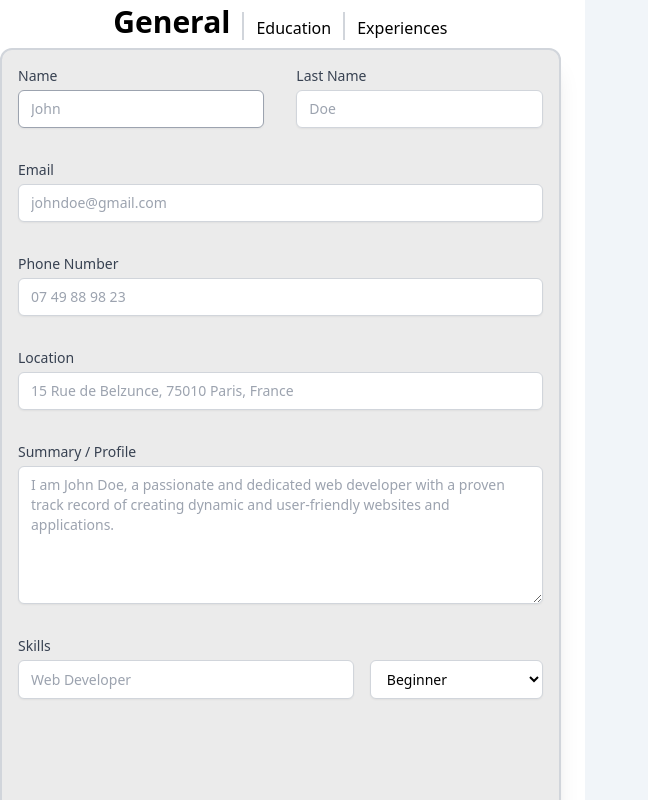
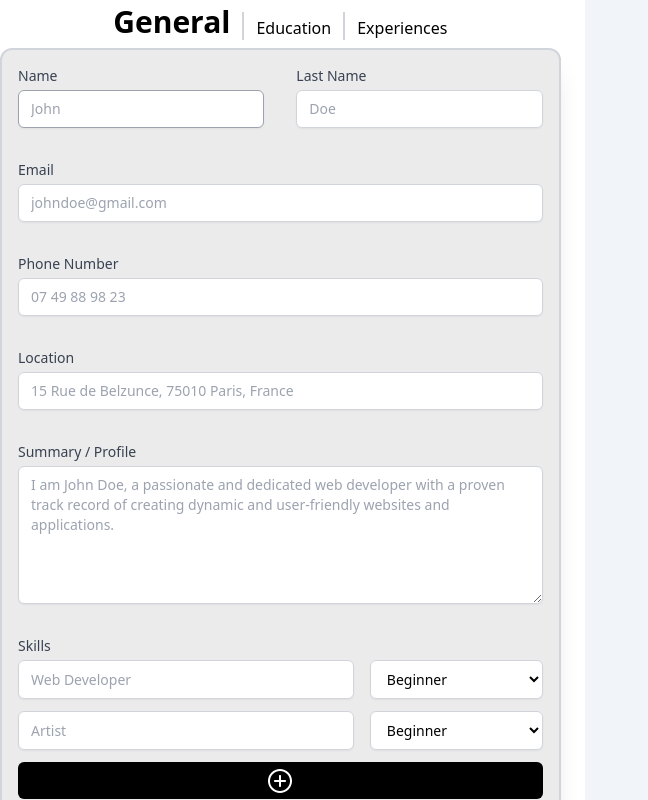
Before and after one commit to Vincent0103/CV-application, a React (Vite) app: page / in a window 1280 px wide. Shown: the top 800 px of the page, without its empty margins (0-648 px from the left). Built offline with nearby package versions, Linux system fonts and the light colour scheme.

Commit message:
Finish general skills section and add a11y solutions

```diff
--- a/package.json
+++ b/package.json
@@ -30,6 +30,8 @@
     "postcss-import": "^16.1.0",
     "prettier": "^3.3.2",
     "tailwindcss": "^3.4.4",
-    "vite": "^5.3.1"
+    "uuid": "^10.0.0",
+    "vite": "^5.3.1",
+    "vite-plugin-svgr": "^4.2.0"
   }
 }
--- a/src/components/FormSections.jsx
+++ b/src/components/FormSections.jsx
@@ -1,4 +1,4 @@
-import Input from "./Utils";
+import Input, { Select, AddBtn } from "./Utils";
 
 const FormSections = () => {
   const GeneralForm = () => {
@@ -16,16 +16,18 @@ const FormSections = () => {
           <Input type="text" name="location" labelName="Location" placeholder="15 Rue de Belzunce, 75010 Paris, France" />
           <Input type="textarea" name="summary" labelName="Summary / Profile" minLength="50"
           maxLength="300" placeholder={summaryForJohnDoe} />
-          <Input type="text" name="skills" labelName="Skills" placeholder="Web Developer">
-            <select name="expertise" id="expertise" className="mt-1 block w-[50%] px-3 py-2
-          bg-white border border-gray-300 rounded-md shadow-sm focus:outline-none focus:ring-gray-400
-            focus:border-gray-400 sm:text-sm">
-              <option selected value="beginner">Beginner</option>
-              <option value="intermediate">Intermediate</option>
-              <option value="advanced">Advanced</option>
-              <option value="expert">Expert</option>
-            </select>
+
+          <Input type="text" name="skill" labelName="Skills" placeholder="Web Developer"
+          additionalStyles="pb-2" >
+            <Select name="expertise" values={["beginner", "intermediate", "advanced", "expert"]} />
           </ Input>
+
+          <Input type="text" name="skill2" placeholder="Artist" additionalStyles="pt-0 pb-3">
+            <Select name="expertise" values={["beginner", "intermediate", "advanced", "expert"]} />
+          </ Input>
+
+          <AddBtn />
+
         </form>
       </div>
     );
@@ -35,9 +37,11 @@ const FormSections = () => {
     return (
       <div className="flex flex-col mb-2">
         <div className="rounded-lg h-10 max-w-full flex justify-center items-end gap-3">
-          <button type="button" className="font-bold text-3xl">General</button>
-          <button type="button" className="border-x-2 border-gray-300 px-3 h-7 flex items-end">Education</button>
-          <button type="button" className="">Experiences</button>
+          <button type="button" className="font-bold text-3xl" aria-selected="true"
+          role="tab">General</button>
+          <button type="button" className="border-x-2 border-gray-300 px-3 h-7 flex items-end"
+          role="tab">Education</button>
+          <button type="button" className="" role="tab">Experiences</button>
         </div>
       </div>
     );
--- a/src/components/Utils.jsx
+++ b/src/components/Utils.jsx
@@ -1,21 +1,25 @@
-const Input = ({children, type, name, labelName, placeholder, minLength, maxLength, hasAutoFocus=false}) => {
+import { v4 as uuidv4 } from "uuid";
+import PlusIcon from "../assets/icons/plus.svg";
+
+const Input = ({ children, type, name, labelName, placeholder,
+  minLength, maxLength, hasAutoFocus=false, additionalStyles="" }) => {
+
+  const classes = `mt-1 block w-full px-3 py-2
+  bg-white border border-gray-300 rounded-md shadow-sm focus:outline-none focus:ring-gray-400
+    focus:border-gray-400 sm:text-sm invalid:outline-none invalid:ring-rose-500
+    invalid:border-rose-500`;
 
   const input = (type !== "textarea")
-  ? <input type={type} name={name} id={name} className="mt-1 block w-full px-3 py-2
-  bg-white border border-gray-300 rounded-md shadow-sm focus:outline-none focus:ring-gray-400
-    focus:border-gray-400 sm:text-sm invalid:outline-none invalid:ring-rose-500
-    invalid:border-rose-500" placeholder={placeholder}
+  ? <input type={type} name={name} id={name} className={classes} placeholder={placeholder}
     autoFocus={hasAutoFocus} />
-  : <textarea name={name} id={name} rows="6" className="mt-1 block w-full px-3 py-2
-  bg-white border border-gray-300 rounded-md shadow-sm focus:outline-none focus:ring-gray-400
-    focus:border-gray-400 sm:text-sm invalid:ring-rose-500 invalid:border-rose-500"
-    placeholder={placeholder} minLength={minLength} maxLength={maxLength}
+  : <textarea name={name} id={name} rows="6" className={classes} placeholder={placeholder}
+    minLength={minLength} maxLength={maxLength}
     autoFocus={hasAutoFocus} >
     </textarea>
 
   return (
-    <div className="p-4 w-full">
-      <label htmlFor={name} className="block text-sm font-medium text-gray-700">{labelName}</label>
+    <div className={`p-4 w-full${additionalStyles && ` ${additionalStyles}`}`}>
+      {labelName && <label htmlFor={name} className="block text-sm font-medium text-gray-700">{labelName}</label>}
       {children
       ? <div className="flex gap-4">{input}{children}</div>
       : input}
@@ -23,4 +27,28 @@ const Input = ({children, type, name, labelName, placeholder, minLength, maxLeng
   )
 }
 
+const Select = ({ name, values }) => {
+  return (
+    <select name={name} id={name} className="mt-1 block w-[50%] px-3 py-2
+    bg-white border border-gray-300 rounded-md shadow-sm focus:outline-none focus:ring-gray-400
+    focus:border-gray-400 sm:text-sm">
+    {values.map((value) => <option key={uuidv4()} value={value}>{value[0].toUpperCase() + value.slice(1)}</option>)}
+    </select>
+  );
+}
+
+const AddBtn = () => {
+  const PlusIcon = <svg className="transition-transform group-hover:rotate-180" xmlns="http://www.w3.org/2000/svg" width="24" height="24" fill="white" id="plus"><path d="M12 24c-3.2 0-6.2-1.2-8.5-3.5-4.7-4.7-4.7-12.3 0-17C5.8 1.2 8.8 0 12 0s6.2 1.2 8.5 3.5c4.7 4.7 4.7 12.3 0 17-2.3 2.3-5.3 3.5-8.5 3.5zm0-22C9.3 2 6.8 3 4.9 4.9 1 8.8 1 15.2 4.9 19.1 6.8 21 9.3 22 12 22s5.2-1 7.1-2.9C23 15.2 23 8.9 19.1 5c-1.9-2-4.4-3-7.1-3z"></path><path d="M12 18c-.6 0-1-.4-1-1V7c0-.6.4-1 1-1s1 .4 1 1v10c0 .6-.4 1-1 1z"></path><path d="M17 13H7c-.6 0-1-.4-1-1s.4-1 1-1h10c.6 0 1 .4 1 1s-.4 1-1 1z"></path></svg>;
+
+  return (
+    <div className="w-full pb-2 px-4">
+      <div tabIndex="0" role="button" aria-label="Add new skill"
+      className="bg-black h-[37.28px] rounded-md flex justify-center items-center cursor-pointer group">
+        {PlusIcon}
+      </div>
+    </div>
+  );
+}
+
 export default Input;
+export { Select, AddBtn };
--- a/vite.config.js
+++ b/vite.config.js
@@ -1,7 +1,7 @@
-import { defineConfig } from 'vite'
-import react from '@vitejs/plugin-react-swc'
+import { defineConfig } from 'vite';
+import react from '@vitejs/plugin-react-swc';
 
 // https://vitejs.dev/config/
 export default defineConfig({
   plugins: [react()],
-})
+});
```
Also changed, not shown: src/assets/icons/plus.svg (added), 1 other file (tests, documents, lock files or other folders).
